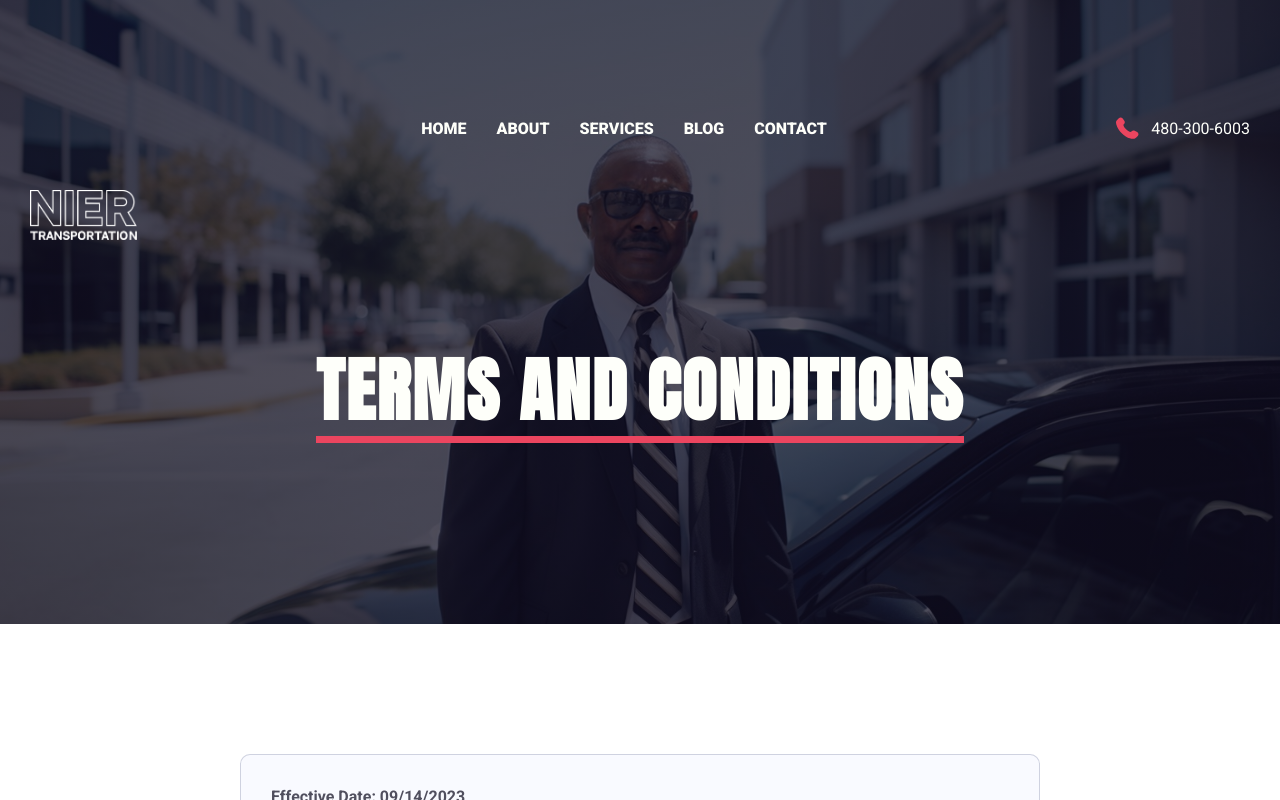
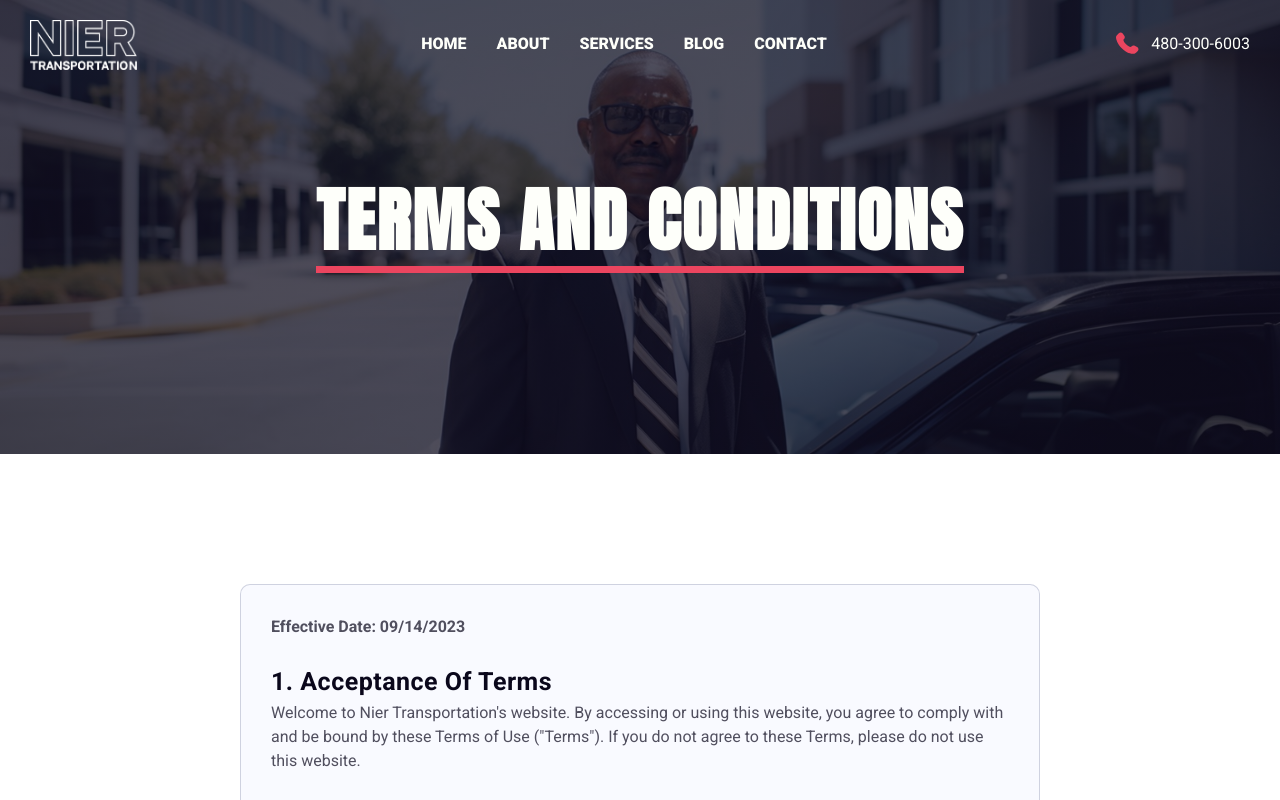
Before and after one commit to ChristianWare/Nier-Transport-Redesign, a Next.js app: page /terms in a window 1280 px wide. Shown: the top 800 px of the page. Built offline with nearby package versions, Linux system fonts and the light colour scheme.

Commit message:
Nav Margin Top Fix

```diff
--- a/src/app/components/Nav/Nav.module.css
+++ b/src/app/components/Nav/Nav.module.css
@@ -18,7 +18,7 @@
 
 .logo {
   z-index: 998;
-  margin-top: 18rem;
+  margin-top: 1rem;
 }
 
 .officialLogoMobile {
```
